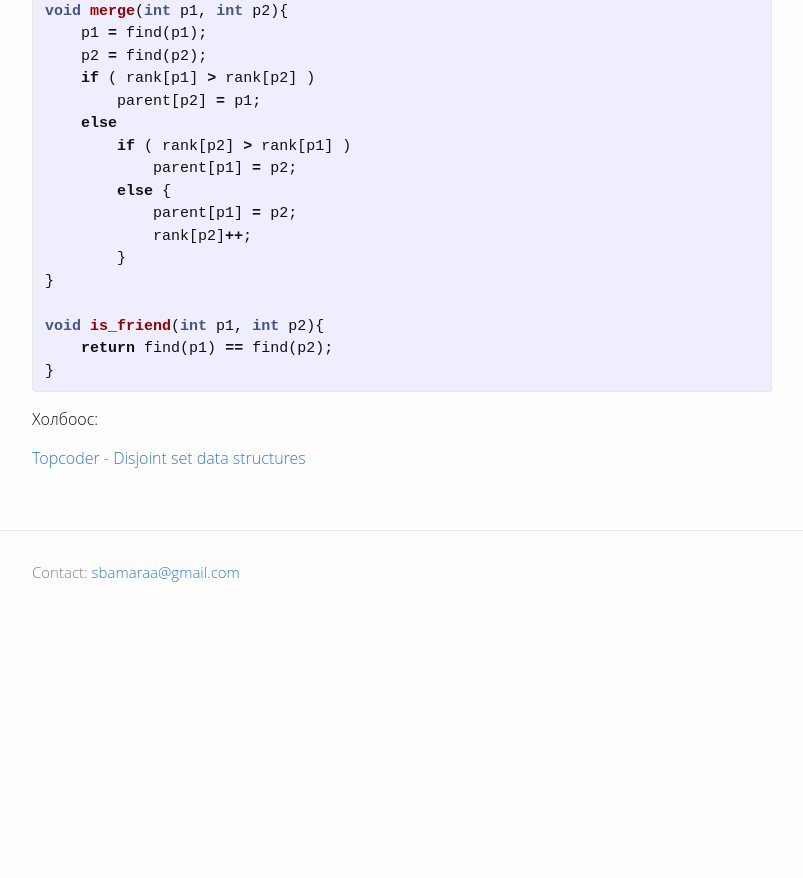
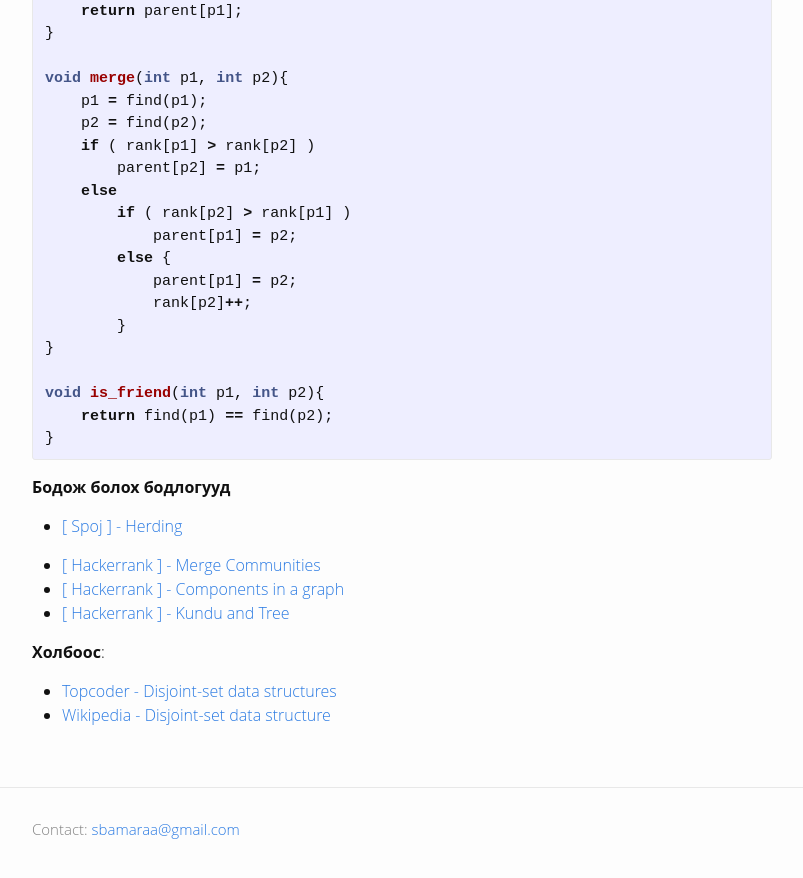
Before and after one commit to amarbattulga/amarbattulga.github.io, a Jekyll site: the page built from _posts/2016-03-07-Disjoint-set-data-structure.markdown, in a window 1280 px wide and 900 px high, scrolled down 2349 px. Shown: the top 878 px of the window, without its empty margins (238-1041 px from the left). Built offline with Jekyll 4.4.1, drawn with Linux system fonts in a browser that asks for light colours; before the commit the page ends 2993 px from its top, so only the background shows below that; some of the changed text lies outside the part shown.

Commit message:
added some problems links

```diff
--- a/_posts/2016-03-07-Disjoint-set-data-structure.markdown
+++ b/_posts/2016-03-07-Disjoint-set-data-structure.markdown
@@ -128,6 +131,17 @@ void is_friend(int p1, int p2){
 }
 {% endhighlight %}
 
-Холбоос:
 
-[Topcoder - Disjoint set data structures](https://www.topcoder.com/community/data-science/data-science-tutorials/disjoint-set-data-structures/)
+**Бодож болох бодлогууд**
+
+- [[ Spoj ] - Herding](http://www.spoj.com/problems/HERDING/){:target="blank"}
+
+
+- [[ Hackerrank ] - Merge Communities](https://www.hackerrank.com/challenges/merging-communities){:target="blank"}
+- [[ Hackerrank ] - Components in a graph](https://www.hackerrank.com/challenges/components-in-graph){:target="blank"}
+- [[ Hackerrank ] - Kundu and Tree](https://www.hackerrank.com/challenges/kundu-and-tree){:target="blank"}
+
+**Холбоос**:
+
+- [Topcoder - Disjoint-set data structures](https://www.topcoder.com/community/data-science/data-science-tutorials/disjoint-set-data-structures/){:target="blank"}
+- [Wikipedia - Disjoint-set data structure](https://en.wikipedia.org/wiki/Disjoint-set_data_structure){:target="blank"}
```
Also changed, not shown: other parts of _posts/2016-03-07-Disjoint-set-data-structure.markdown (+3 -0 lines).
